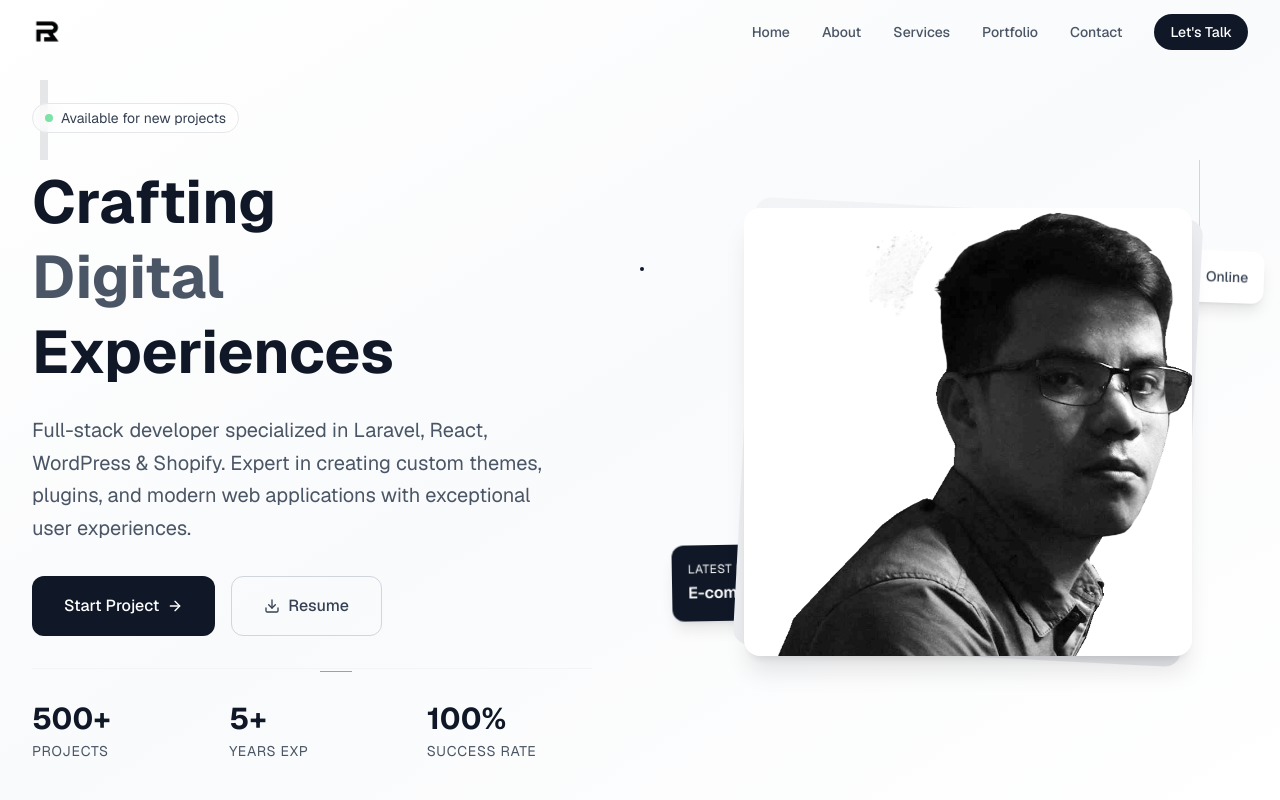
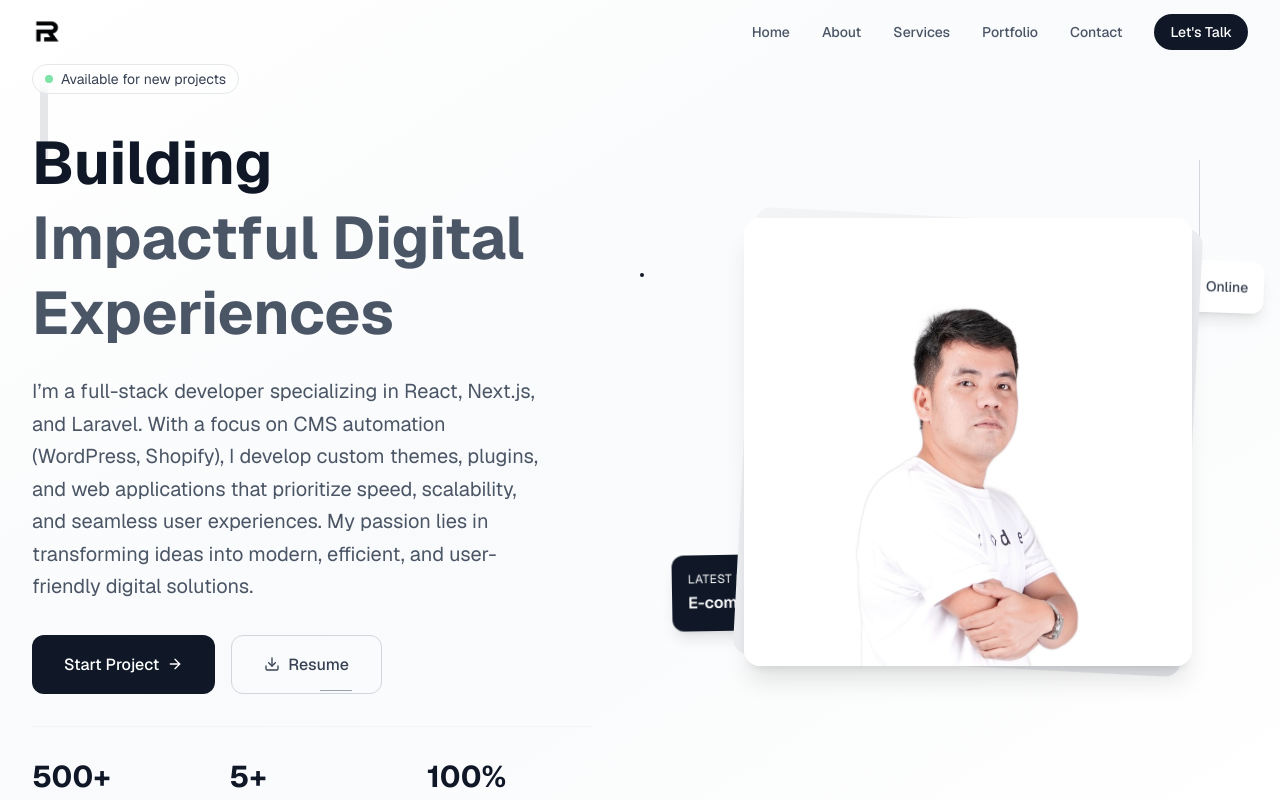
Before and after one commit to rnamocot/rendevprofile, a Next.js app: page / in a window 1280 px wide. Shown: the top 800 px of the page. Built offline with nearby package versions, Linux system fonts and the light colour scheme.

Commit message:
social share

```diff
--- a/src/app/components/section/HeroSection.jsx
+++ b/src/app/components/section/HeroSection.jsx
@@ -27,15 +27,13 @@ export default function HeroSection() {
 
             <div className="space-y-6">
               <h1 className="text-4xl sm:text-5xl lg:text-6xl font-bold leading-tight">
-                <span className="text-gray-900">Crafting</span>
+                <span className="text-gray-900">Building </span>
                 <br />
-                <span className="text-gray-600">Digital</span>
-                <br />
-                <span className="text-gray-900">Experiences</span>
+                <span className="text-gray-600">Impactful Digital Experiences</span>
               </h1>
 
               <p className="text-lg sm:text-xl text-gray-600 max-w-lg leading-relaxed">
-                Full-stack developer specialized in Laravel, React, WordPress & Shopify. Expert in creating custom themes, plugins, and modern web applications with exceptional user experiences.
+               I’m a full-stack developer specializing in React, Next.js, and Laravel. With a focus on CMS automation (WordPress, Shopify), I develop custom themes, plugins, and web applications that prioritize speed, scalability, and seamless user experiences. My passion lies in transforming ideas into modern, efficient, and user-friendly digital solutions.
               </p>
             </div>
 
@@ -83,7 +81,7 @@ export default function HeroSection() {
                   src="/images/profile/ren.png"
                   alt="Renie Namocot - Full Stack Developer"
                   fill
-                  className="object-cover object-top rounded-2xl"
+                  className="object-cover object-center rounded-2xl"
                   priority
                 />
               </div>
--- a/src/app/layout.js
+++ b/src/app/layout.js
@@ -36,7 +36,7 @@ export const metadata = {
     siteName: 'Renie Namocot - Portfolio',
     images: [
       {
-        url: '/social-share.png',
+        url: '/social-share.PNG',
         width: 1200,
         height: 630,
         alt: 'Renie Namocot - Full Stack Developer Portfolio',
@@ -50,7 +50,7 @@ export const metadata = {
     title: "Full-stack Developer - Renie Namocot",
     description: "Professional full stack developer specializing in Laravel, Next.js, React, WordPress, and Shopify. Expert in custom themes, plugins, and modern web technologies. Available for remote work worldwide.",
     creator: '@renie',
-    images: ['/social-share.png'],
+    images: ['/social-share.PNG'],
   },
   icons: {
     icon: '/logo.PNG',
```
Also changed, not shown: public/images/profile/ren.png, public/social-share.PNG.
